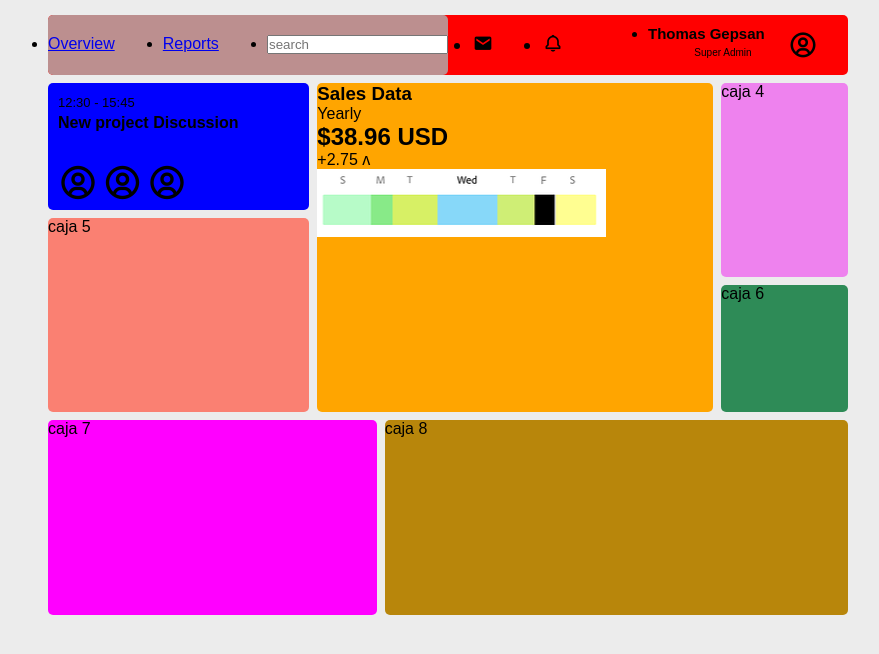
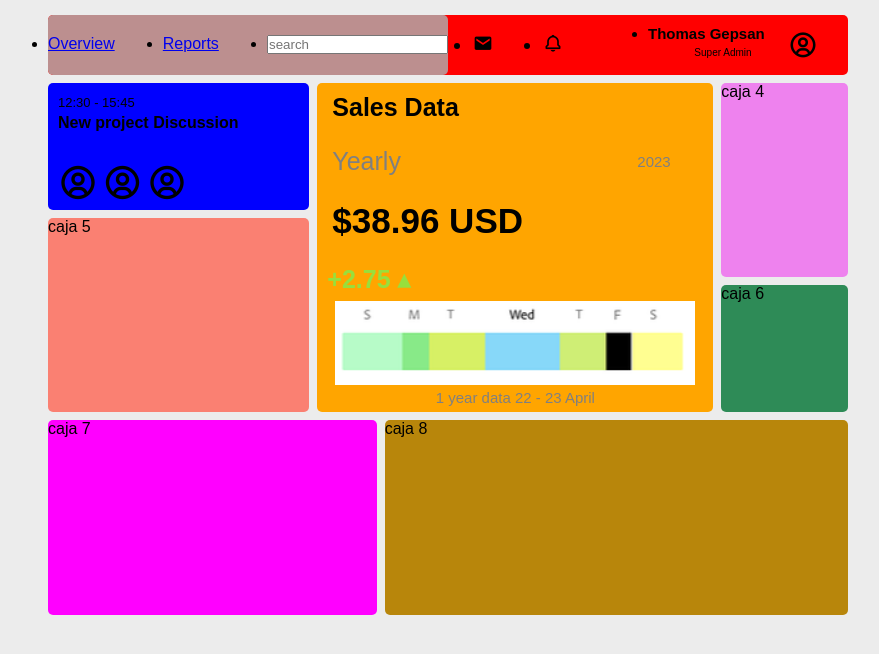
Before and after one commit to KevinGalvisSA/Grid-Basico, a plain HTML site: page index.html in a window 1280 px wide. Shown: the whole page, without its empty margins (192-1071 px from the left). Drawn offline with nearby package versions, Linux system fonts and the light colour scheme.

Commit message:
feat: :sparkles: Terminación del apartado 'sales'
Culminacion de la estructura y diseño.

```diff
--- a/css/style.css
+++ b/css/style.css
@@ -157,11 +157,89 @@ body{
     grid-area: sales;
 }
 
+.item_3__titulos{
+    /*background: rebeccapurple;*/
+    display: flex;
+    flex-direction: column;
+    width: 100%;
+    height: 30%;
+}
+
+.item_3__titulos h3{
+    /*background: lavenderblush;*/
+    display: flex;
+    font-size: 25px;
+    padding: 10px 15px;
+}
+
+.item_3__texto{
+    /*background: lemonchiffon;*/
+    width: 100%;
+    display: flex;
+    flex-direction: row;
+    justify-content: space-between;
+    color: gray;
+    padding: 0px 15px;
+}
+
+.item_3__texto div p{
+    /*background: red;*/
+    padding: 15px 0px;
+    font-size: 25px;
+}
+
+.item_3__texto p{
+    /*background: green;*/
+    width: 20%;
+    display: flex;
+    align-items: center;
+    font-size: 15px;
+}
 
 
+.item_3__valores{
+    /*background: darkgray;*/
+    display: flex;
+    flex-direction: column;
+    width: 100%;
+    height: 35%;
+}
 
+.item_3__valores h2{
+    /*background: darkorange;*/
+    padding: 20px 15px;
+    font-size: 35px;
+}
 
+.item_3__valores p{
+    /*background: lightseagreen;*/
+    color: rgb(152, 223, 60);
+    padding: 0px 10px;
+    font-size: 25px;
+    display: flex;
+    align-items: center;
+    height: 100%;
+}
 
+.item_3__imagen{
+    /*background: lightcoral;*/
+    display: flex;
+    justify-content: center;
+    align-items: center;
+    width: 100%;
+    height: 28%;
+}
+
+.item_3__imagen img{
+    width: 360px;
+}
+
+.item_3__fecha{
+    color: gray;
+    font-size: 15px;
+    display: flex;
+    justify-content: center;
+}
 
 .item_4{
     background: violet;
--- a/index.html
+++ b/index.html
@@ -51,16 +51,22 @@
                 </div>
             </div>
             <div class="item_3">
-                <div>
+                <div class="item_3__titulos">
                     <h3>Sales Data</h3>
-                    <p>Yearly</p>
+                    <div class="item_3__texto">
+                        <div><p>Yearly</p></div>
+                        <p>2023</p>
+                    </div>
                 </div>
-                <div>
+                <div class="item_3__valores">
                     <h2>$38.96 USD</h2>
-                    <p>+2.75 ʌ</p>
+                    <p><strong>+2.75 ▴</strong></p>
                 </div>
-                <div>
+                <div class="item_3__imagen">
                     <img src="storage/img/Foto.png">
+                </div>
+                <div class="item_3__fecha">
+                    <p>1 year data 22 - 23 April</p>
                 </div>
             </div>
             <div class="item_4">caja 4</div>
@@ -70,4 +76,3 @@
             <div class="item_8">caja 8</div>
         </div>
 </body>
-</html>
```
